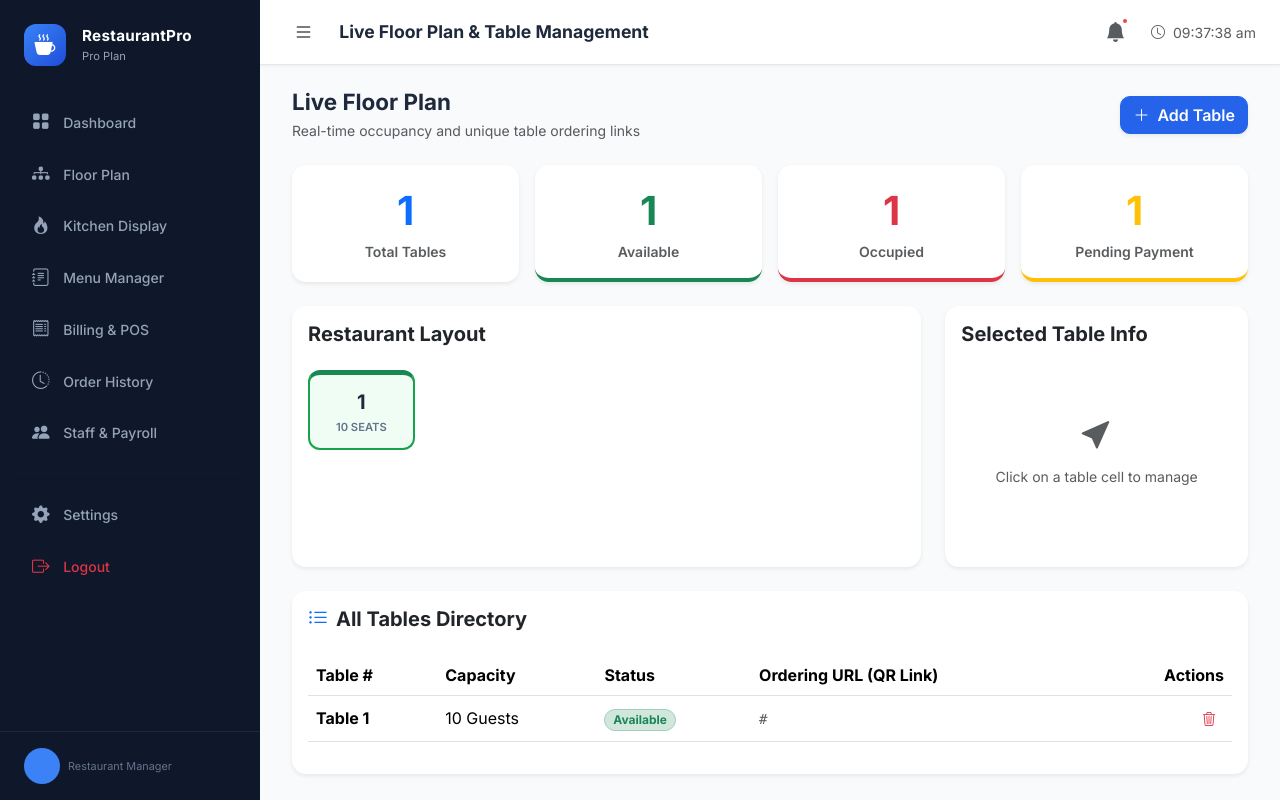
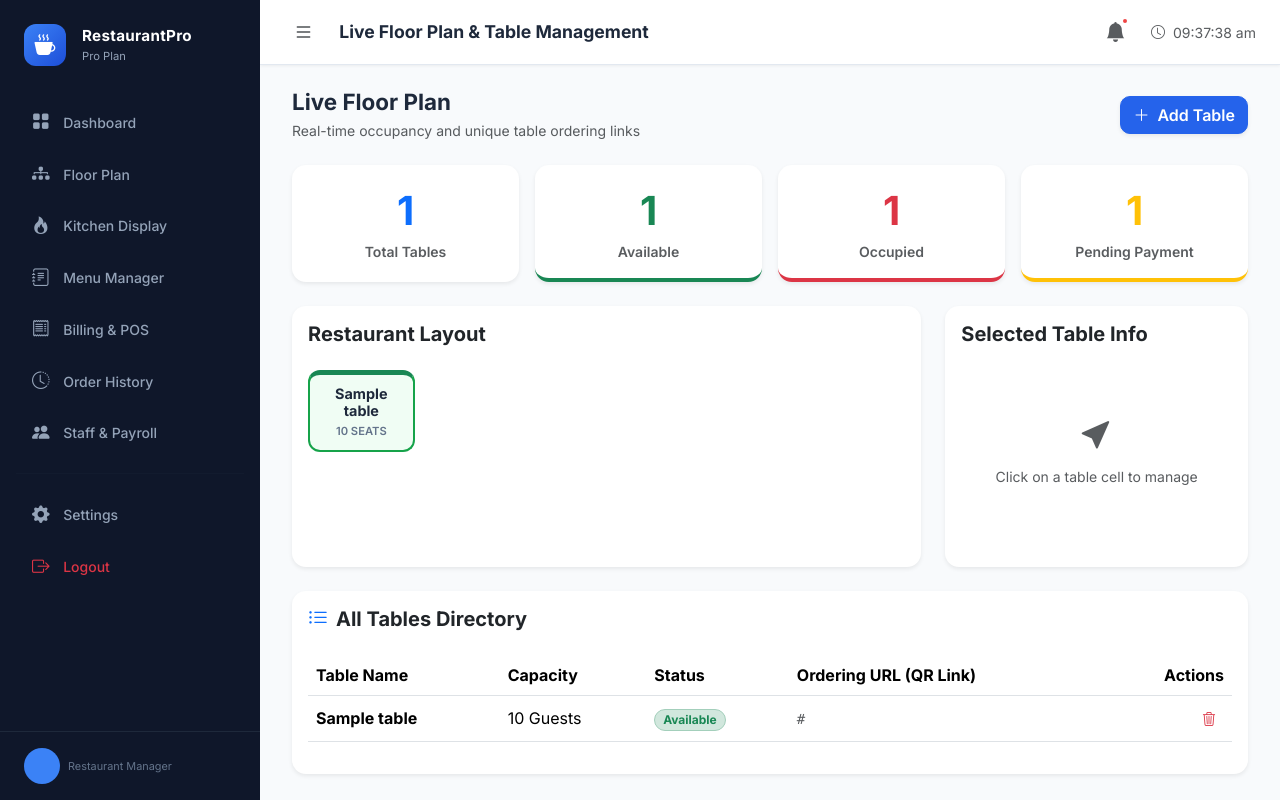
Before and after one commit to chaudharibhagyesh353-source/hotelmanagement, a Django app: template dashboard/templates/dashboard/floor_plan.html in a window 1280 px wide. Run offline with Django 5.2, Linux system fonts and the light colour scheme; tables that the repository leaves empty hold one stand-in row (values such as "Sample post"); the template is opened without the code that fills it: values that come from a table or form of the project are taken from there, most other values are stand-ins (such as "Sample title", 1, 10 or a date in 2020); some libraries are stand-ins or nearby versions.

Commit message:
new updates of table name

```diff
--- a/dashboard/models.py
+++ b/dashboard/models.py
@@ -1,7 +1,7 @@
 from django.db import models
 from django.contrib.auth.models import User
 
-# ─── 0. RESTAURANT PROFILE (NEW: For Settings Page) ───
+# ─── 0. RESTAURANT PROFILE (For Settings Page) ───
 class RestaurantProfile(models.Model):
     """
     Ek owner ke restaurant ki saari main settings yahan save hongi.
@@ -34,7 +34,7 @@ class Category(models.Model):
     def __str__(self):
         return f"{self.name} ({self.user.username})"
 
-# 2. Table Model
+# 2. Table Model (UPDATED: Number replaced with Name)
 class Table(models.Model):
     STATUS_CHOICES = [
         ('available', 'Available'),
@@ -42,7 +42,10 @@ class Table(models.Model):
         ('billed', 'Bill Printed'),
     ]
     user = models.ForeignKey(User, on_delete=models.CASCADE, related_name='tables')
-    number = models.IntegerField()
+
+    # Ab hum number ki jagah 'name' use karenge (e.g., Section A - 1)
+    name = models.CharField(max_length=100)
+
     capacity = models.IntegerField(default=4)
     status = models.CharField(max_length=20, choices=STATUS_CHOICES, default='available')
 
@@ -54,13 +57,13 @@ class Table(models.Model):
     items_count = models.IntegerField(null=True, blank=True)
 
     class Meta:
-        ordering = ['number']
-        unique_together = ['user', 'number']
+        ordering = ['name']
+        unique_together = ['user', 'name'] # Ek user ke paas ek hi naam ki do tables nahi ho sakti
 
     def __str__(self):
-        return f"Table {self.number} ({self.user.username})"
+        return f"{self.name} ({self.user.username})"
 
-# 3. MenuItem Model (UPDATED WITH IMAGE & DESCRIPTION)
+# 3. MenuItem Model
 class MenuItem(models.Model):
     user = models.ForeignKey(User, on_delete=models.CASCADE, related_name='menu_items')
     name = models.CharField(max_length=200)
@@ -68,9 +71,8 @@ class MenuItem(models.Model):
     price = models.DecimalField(max_digits=8, decimal_places=2)
     has_variants = models.BooleanField(default=False)
 
-    # --- NEW FIELDS FOR CUSTOMER VIEW ---
-    image = models.ImageField(upload_to='menu_items/', null=True, blank=True) # Dish ki photo
-    description = models.TextField(null=True, blank=True) # Dish ke bare mein details
+    image = models.ImageField(upload_to='menu_items/', null=True, blank=True)
+    description = models.TextField(null=True, blank=True)
 
     class Meta:
         ordering = ['category', 'name']
@@ -118,7 +120,7 @@ class StaffMember(models.Model):
         parts = self.name.split()
         return ''.join(p[0].upper() for p in parts if p)
 
-# 5. Order Model
+# 5. Order Model (UPDATED: __str__ uses table name)
 class Order(models.Model):
     STATUS_CHOICES = [
         ('pending', 'Placed'),
@@ -138,7 +140,7 @@ class Order(models.Model):
         ordering = ['-created_at']
 
     def __str__(self):
-        return f"Order {self.id} - Table {self.table.number} ({self.user.username})"
+        return f"Order {self.id} - {self.table.name} ({self.user.username})"
 
 # 6. OrderItem Model
 class OrderItem(models.Model):
--- a/dashboard/templates/dashboard/floor_plan.html
+++ b/dashboard/templates/dashboard/floor_plan.html
@@ -59,7 +59,7 @@
                     <div class="col">
                         <div class="table-cell {{ table.status }}"
                             data-table-id="{{ table.id }}"
-                            data-table="{{ table.number }}"
+                            data-table="{{ table.name }}"
                             data-cap="{{ table.capacity }}"
                             data-status="{{ table.status }}"
                             data-guests="{{ table.current_guests|default:0 }}"
@@ -69,7 +69,7 @@
                             data-qrlink="{{ table.qr_link }}"
                             onclick="selectTable(this)">
 
-                            <div class="table-number">{{ table.number }}</div>
+                            <div class="table-number text-center px-1" style="font-size: 0.9rem;">{{ table.name }}</div>
                             <div class="table-seats">{{ table.capacity }} seats</div>
                         </div>
                     </div>
@@ -96,7 +96,7 @@
 
                 <div id="detailContent" style="display:none;">
                     <div class="text-center pb-3 mb-3 border-bottom">
-                        <div class="fs-2 fw-bold text-dark" id="detailTitle">Table 1</div>
+                        <div class="fs-4 fw-bold text-dark" id="detailTitle">Table Name</div>
                         <span class="badge mt-1 px-3 py-2" id="detailBadge">Available</span>
                     </div>
 
@@ -165,8 +165,7 @@
             <table class="table table-hover align-middle">
                 <thead class="bg-light">
                     <tr>
-                        <th>Table #</th>
-                        <th>Capacity</th>
+                        <th>Table Name</th> <th>Capacity</th>
                         <th>Status</th>
                         <th>Ordering URL (QR Link)</th>
                         <th class="text-end">Actions</th>
@@ -175,7 +174,7 @@
                 <tbody>
                     {% for table in tables %}
                     <tr>
-                        <td class="fw-bold">Table {{ table.number }}</td>
+                        <td class="fw-bold">{{ table.name }}</td>
                         <td>{{ table.capacity }} Guests</td>
                         <td>
                             <span class="badge rounded-pill {% if table.status == 'available' %}bg-success-subtle text-success border border-success-subtle{% elif table.status == 'occupied' %}bg-danger-subtle text-danger border border-danger-subtle{% else %}bg-warning-subtle text-warning border border-warning-subtle{% endif %}">
@@ -190,7 +189,7 @@
                                 {% csrf_token %}
                                 <input type="hidden" name="action" value="delete_table">
                                 <input type="hidden" name="table_id" value="{{ table.id }}">
-                                <button type="submit" class="btn btn-sm btn-outline-danger border-0" onclick="return confirm('Delete Table {{ table.number }}?')">
+                                <button type="submit" class="btn btn-sm btn-outline-danger border-0" onclick="return confirm('Delete Table {{ table.name }}?')">
                                     <i class="bi bi-trash3"></i>
                                 </button>
                             </form>
@@ -216,8 +215,8 @@
                 <div class="modal-body">
                     <div class="row g-3">
                         <div class="col-md-6">
-                            <label class="form-label fw-bold small">Table Number</label>
-                            <input type="number" name="number" class="form-control" placeholder="e.g. 1" min="1" required>
+                            <label class="form-label fw-bold small">Table Name / Number</label>
+                            <input type="text" name="name" class="form-control" placeholder="e.g. Section A-1" required>
                         </div>
                         <div class="col-md-6">
                             <label class="form-label fw-bold small">Capacity</label>
@@ -250,7 +249,9 @@
 
         document.getElementById('detailEmpty').style.display = 'none';
         document.getElementById('detailContent').style.display = 'block';
-        document.getElementById('detailTitle').textContent = 'Table ' + data.table;
+
+        // UPDATED: Now shows data.table (which contains table.name)
+        document.getElementById('detailTitle').textContent = data.table;
         document.getElementById('detailCapacity').textContent = data.cap + ' guests';
         document.getElementById('deleteTableId').value = data.tableId;
 
@@ -289,13 +290,13 @@
 </script>
 
 <style>
-    .table-cell { transition: transform 0.2s, box-shadow 0.2s; cursor: pointer; border-radius: 12px; height: 80px; display: flex; flex-direction: column; align-items: center; justify-content: center; background: #fff; border: 2px solid #f1f5f9; position: relative; }
+    .table-cell { transition: transform 0.2s, box-shadow 0.2s; cursor: pointer; border-radius: 12px; min-height: 80px; padding: 10px; display: flex; flex-direction: column; align-items: center; justify-content: center; background: #fff; border: 2px solid #f1f5f9; position: relative; }
     .table-cell:hover { transform: translateY(-3px); box-shadow: 0 4px 12px rgba(0,0,0,0.05); }
     .table-cell.selected { border-color: #0d6efd; background-color: #f0f7ff; }
     .table-cell.available { border-top: 5px solid #198754; }
     .table-cell.occupied { border-top: 5px solid #dc3545; }
     .table-cell.billed { border-top: 5px solid #ffc107; }
-    .table-number { font-size: 1.25rem; font-weight: 700; color: #1e293b; }
-    .table-seats { font-size: 0.7rem; color: #64748b; font-weight: 600; text-transform: uppercase; }
+    .table-number { font-size: 1rem; font-weight: 700; color: #1e293b; word-break: break-word; line-height: 1.2; }
+    .table-seats { font-size: 0.7rem; color: #64748b; font-weight: 600; text-transform: uppercase; margin-top: 4px; }
 </style>
 {% endblock %}
```
